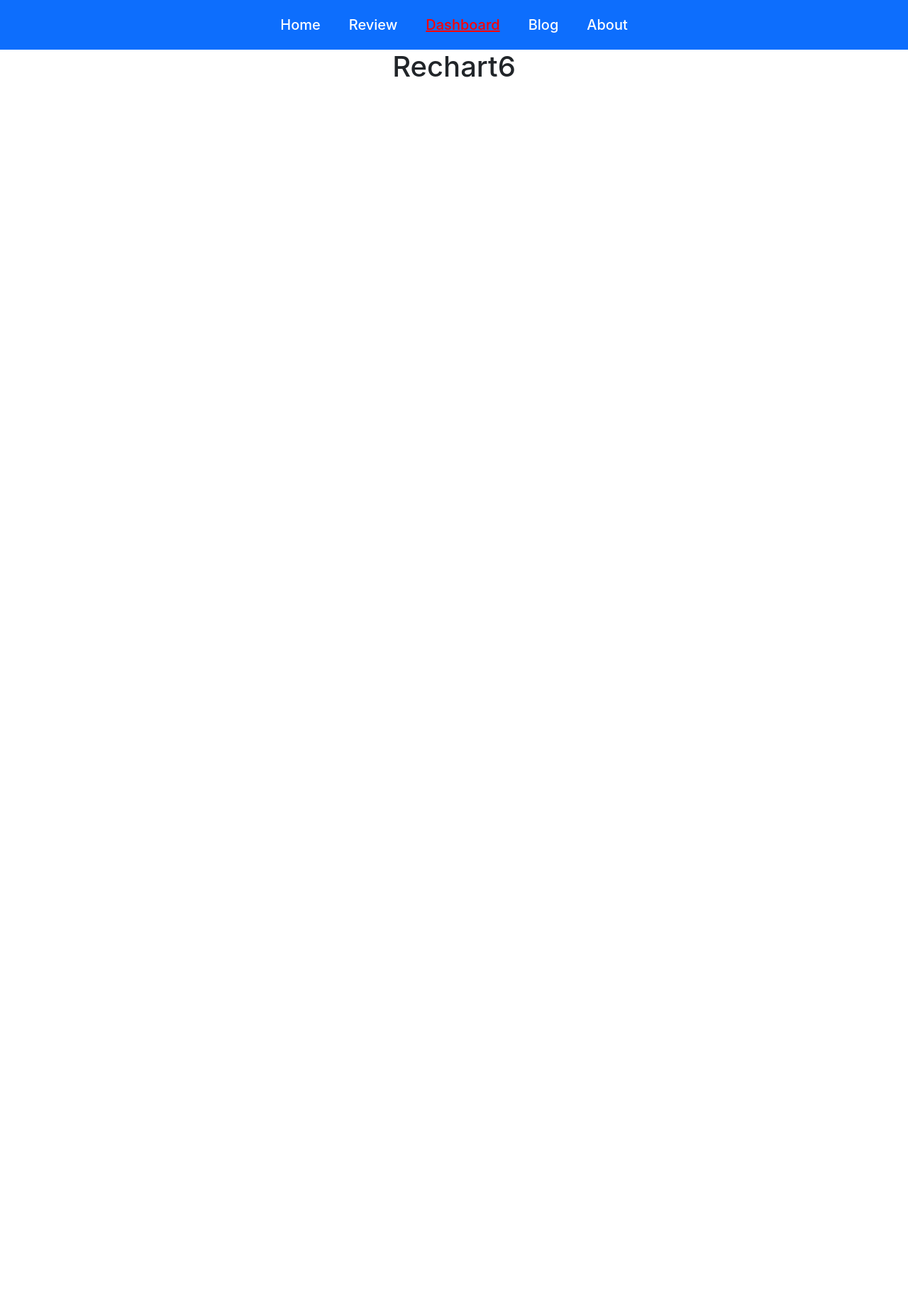
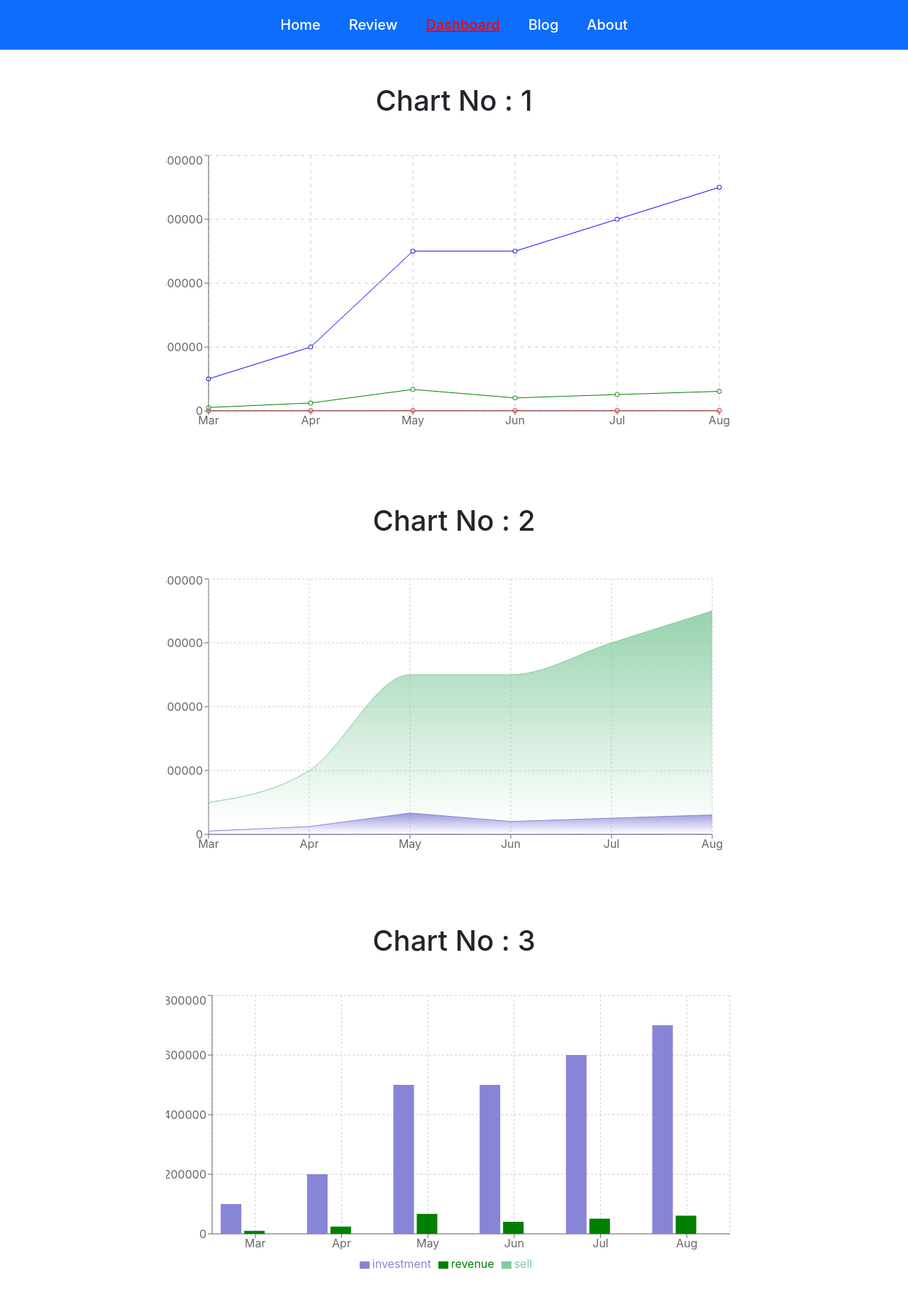
Before and after one commit to fabrazzak/apple-landing-pages-, a React (Create React App) app: page /dashboard in a window 1280 px wide. Shown: the top 1828 px of the page at 71% size. Before the commit the page ends 800 px from the top, so only its background shows below. Built offline with nearby package versions, Linux system fonts and the light colour scheme.

Commit message:
compalet Dashboart

```diff
--- a/src/Components/DashBoard/DashBoard.js
+++ b/src/Components/DashBoard/DashBoard.js
@@ -1,22 +1,68 @@
 import React, { useEffect, useState } from 'react';
+import { Area, AreaChart, Bar, BarChart, CartesianGrid, Legend, Line, LineChart, Sankey, Tooltip, XAxis, YAxis } from 'recharts';
 import useChart from '../../Hook/useReview/useChart';
 import Chart from './Chart';
 
 
 const DashBoard = () => {
+    const [loadData,setLoadData]=useChart();
+    return (
+        <div className='container '>
+            <div className="row py-5 m-auto">
+                <h1 className='mb-5'>Chart No : 1</h1>
+                <div className="col-lg-9 m-auto">
+                    <LineChart width={800} height={400} data={loadData} margin={{ top: 5, right: 20, bottom: 5, left: 0 }}>
+                        <Line type="" dataKey="sell" stroke="red" />
+                        <Line type="" dataKey="investment" stroke="blue" />
+                        <Line type="" dataKey="revenue" stroke="green" />
+                        <CartesianGrid stroke="#ccc" strokeDasharray="5 5" />
+                        <XAxis dataKey="month" />
+                        <YAxis />
+                        <Tooltip></Tooltip>
+                    </LineChart>
+                 </div>
+            </div>
+            <div className="row py-5 m-auto">
+                <h1 className='mb-5'>Chart No : 2</h1>
+                <div className="col-lg-9 m-auto">
+                   <AreaChart width={800} height={400} data={loadData} margin={{ top: 10, right: 30, left: 0, bottom: 0 }}>
+                    <defs>
+                    <linearGradient id="colorUv" x1="0" y1="0" x2="0" y2="1">
+                        <stop offset="5%" stopColor="#8884d8" stopOpacity={0.8}/>
+                        <stop offset="95%" stopColor="#8884d8" stopOpacity={0}/>
+                    </linearGradient>
+                    <linearGradient id="colorPv" x1="0" y1="0" x2="0" y2="1">
+                         <stop offset="5%" stopColor="#82ca9d" stopOpacity={0.8}/>
+                         <stop offset="95%" stopColor="#82ca9d" stopOpacity={0}/>
+                    </linearGradient>
+                    </defs>
 
-    const [loadData,setLoadData]=useChart();
-    const [data,setData]=useState([])
+                    <XAxis dataKey="month" />
+                    <YAxis />
+                    <CartesianGrid strokeDasharray="3 3" />
+                    <Tooltip />
+                    <Area type="monoton" dataKey="revenue" stroke="#8884d8" fillOpacity={1} fill="url(#colorUv)" />
+                    <Area type="monoton" dataKey="sell" stroke="#8884d8" fillOpacity={1} fill="url(#colorUv)" />
+                    <Area type="monotone" dataKey="investment" stroke="#82ca9d" fillOpacity={1} fill="url(#colorPv)" />
+                   </AreaChart>
+                 </div>
+            </div>
+            <div className="row py-5 m-auto">
+                <h1 className='mb-5'>Chart No : 3</h1>
+                <div className="col-lg-9 m-auto">
+                <BarChart width={800} height={400} data={loadData}>
+                <CartesianGrid strokeDasharray="3 3" />
+                <XAxis dataKey="month" />
+                <YAxis />
+                <Tooltip />
+                <Legend />
+                <Bar dataKey="investment" fill="#8884d8" />
+                <Bar dataKey="revenue" fill="green" />
+                <Bar dataKey="sell" fill="#82ca9d" />
+                </BarChart>
+                 </div>
+            </div>
 
-
-
-    return (
-        <div className='container'>
-
-            <h1>Rechart{loadData.length}</h1>
-            {
-                loadData.map(data => <Chart data={data} key={data.sell}></Chart>)
-            }
 
 
         </div>
```
